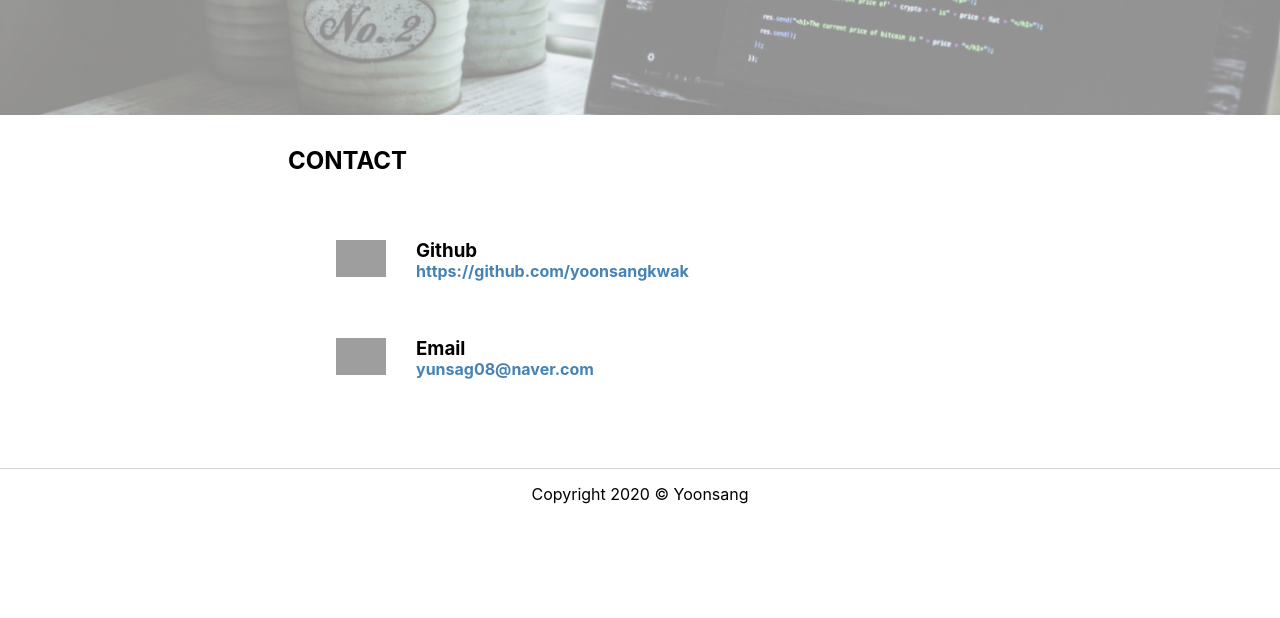
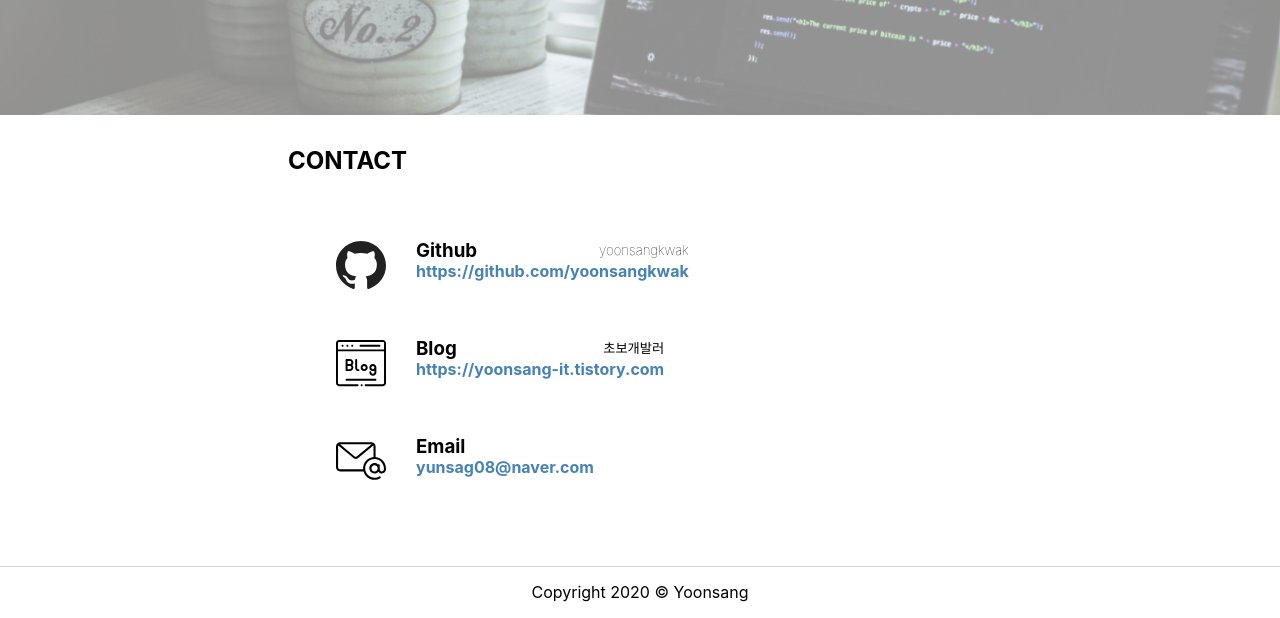
Before and after one commit to yoonsangkwak/Alog_Project, a Django app: page /alog/contact/ in a window 1280 px wide. Shown: the part 385-1003 px from the top of the page. Before the commit the page ends 889 px from the top, so only its background shows below. Run offline with Django 3.2, Linux system fonts and the light colour scheme; grey boxes are pictures that could not be loaded.

Commit message:
contact update svg

```diff
--- a/static/contact.css
+++ b/static/contact.css
@@ -27,3 +27,13 @@
     text-decoration: none;
     color: steelblue;
 }
+
+.contact-text-span {
+    display: flex;
+    align-items: center;
+}
+
+.contact-text-span-subtitle {
+    font-weight: 100;
+    margin-left: auto;
+}
--- a/templates/alog/contact.html
+++ b/templates/alog/contact.html
@@ -12,17 +12,33 @@
 <div class="contact-content">
     <div class="contact-item">
         <div class="icon">
-            <img src="https://www.flaticon.com/svg/vstatic/svg/733/733609.svg?token=exp=1607604703~hmac=ea26425c1b1ca7bd5308bb5e23692cbe" alt="github">
+            <img src="{% static 'github.svg' %}" alt="github">
         </div>
         <div class="contact-text">
-            <h3>Github</h3>
+            <span class="contact-text-span">
+                <h3 class="contact-text-span-title">Github</h3>
+                <h5 class="contact-text-span-subtitle">yoonsangkwak</h5>
+            </span>
             <a class="contact-link" href="https://github.com/yoonsangkwak">https://github.com/yoonsangkwak</a>
         </div>
     </div>
 
     <div class="contact-item">
         <div class="icon">
-            <img src="https://www.flaticon.com/svg/vstatic/svg/482/482138.svg?token=exp=1607604416~hmac=df7ee73ff200e8bf1efb3d30b6968f6f" alt="email">
+            <img src="{% static 'blog.svg' %}" alt="blog">
+        </div>
+        <div class="contact-text">
+            <span class="contact-text-span">
+                <h3 class="contact-text-span-title">Blog</h3>
+                <h5 class="contact-text-span-subtitle">초보개발러</h5>
+            </span>
+            <a class="contact-link" href="https://yoonsang-it.tistory.com/">https://yoonsang-it.tistory.com</a>
+        </div>
+    </div>
+
+    <div class="contact-item">
+        <div class="icon">
+            <img src="{% static 'email.svg' %}" alt="email">
         </div>
         <div class="contact-text">
             <h3>Email</h3>
```
Also changed, not shown: static/blog.svg (added), static/email.svg (added), static/github.svg (added).
